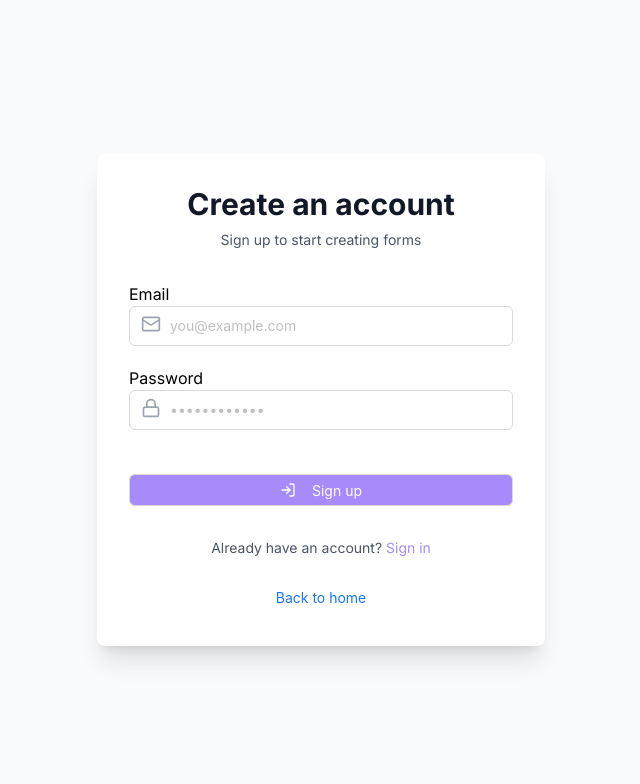
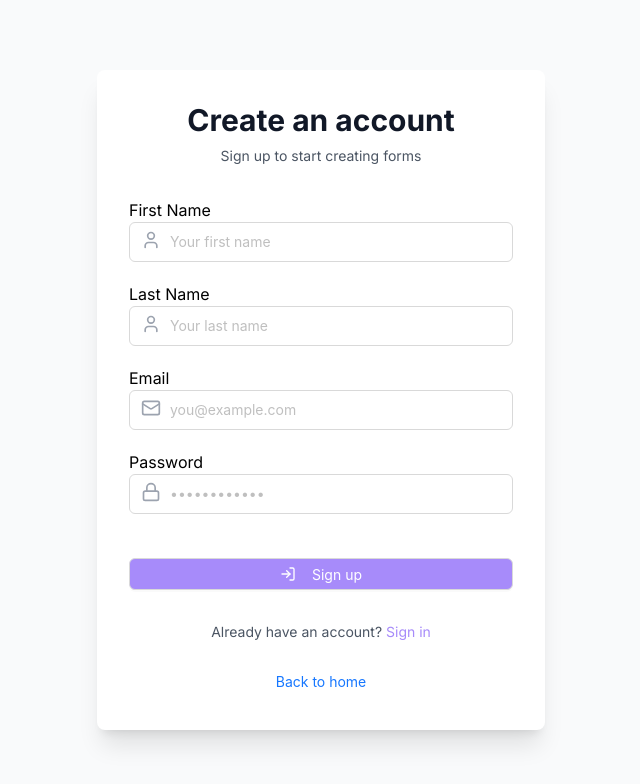
Before and after one commit to kevinshirley/quote-form, a Next.js app: page /signup in a window 1280 px wide. Shown: the top 784 px of the page, without its empty margins (319-959 px from the left). Built offline with nearby package versions, Linux system fonts and the light colour scheme.

Commit message:
Add user name when signing up

```diff
--- a/src/components/dropdown-menu/index.tsx
+++ b/src/components/dropdown-menu/index.tsx
@@ -4,6 +4,7 @@ import type { MenuProps } from 'antd';
 import { Button, Dropdown, Space, Tooltip } from 'antd';
 import { Bolt, CircleUser, LogOut, User } from 'lucide-react';
 import { useRouter } from 'next/navigation';
+import { useAppContext } from '@/context/app-context';
 
 const DropdownMenu = () => {
 	const router = useRouter();
@@ -39,13 +40,16 @@ const DropdownMenu = () => {
 		onClick: handleMenuClick,
 	};
 
+	const {
+		loggedInUser,
+	} = useAppContext();
+
 	return (
     <Dropdown menu={menuProps}>
       <Button className='border-none'>
         <Space>
           <CircleUser />
-					{'Your Name'}
-          {/* <ChevronDown /> */}
+					{`${loggedInUser?.firstName || ''} ${loggedInUser?.lastName || ''}`}
         </Space>
       </Button>
     </Dropdown>
--- a/src/components/login/index.tsx
+++ b/src/components/login/index.tsx
@@ -7,11 +7,7 @@ import { LogIn, Lock, Mail } from "lucide-react";
 import { toast } from "sonner";
 import { useRouter } from "next/navigation";
 import InputWrapper from '@/components/form-flow/contact-information/input-wrapper';
-
-interface UserType {
-  email: string;
-  password: string;
-}
+import { UserType } from '@/interfaces/User';
 
 const Login = () => {
 	const router = useRouter();
@@ -27,11 +23,11 @@ const Login = () => {
     if (users) {
       const parsedUsers = JSON.parse(users);
 
-      const userExist = parsedUsers.find((user: UserType) => user.email === email);
+      const userExist: UserType | null = parsedUsers.find((user: UserType) => user.email === email);
 
       if (userExist) {
         router.push("/dashboard");
-				localStorage.setItem("user", JSON.stringify({ email, password }));
+				localStorage.setItem("user", JSON.stringify({ firstName: userExist.firstName, lastName: userExist.lastName, email }));
       } else {
         toast.error("No user created with this information listed.");
       }
--- a/src/components/signup/index.tsx
+++ b/src/components/signup/index.tsx
@@ -3,7 +3,7 @@
 import { useState } from "react";
 import { Input, Button } from 'antd';
 import Link from "next/link";
-import { LogIn, Lock, Mail } from "lucide-react";
+import { LogIn, Lock, Mail, User } from "lucide-react";
 import { toast } from "sonner";
 import InputWrapper from '@/components/form-flow/contact-information/input-wrapper';
 
@@ -13,6 +13,8 @@ interface UserType {
 }
 
 const Login = () => {
+  const [firstName, setFirstName] = useState("");
+  const [lastName, setLastName] = useState("");
   const [email, setEmail] = useState("");
   const [password, setPassword] = useState("");
 
@@ -24,20 +26,24 @@ const Login = () => {
     if (users) {
       const parsedUsers = JSON.parse(users);
 
-      const userExist = parsedUsers.find((user: UserType) => user.email === email);
+      const userExist = parsedUsers.find((user: UserType) => user.email === email.trim());
 
       if (userExist) {
         toast.error("User exist already.");
       } else {
-        const updatedUsers = [...parsedUsers, { email: email.trim(), password }];
+        const updatedUsers = [...parsedUsers, { firstName: firstName.trim(), lastName: lastName.trim(), email: email.trim(), password }];
         localStorage.setItem("users", JSON.stringify(updatedUsers));
         toast.success("Successfully signed up!");
+        setFirstName('');
+        setLastName('');
         setEmail('');
         setPassword('');
       }
     } else {
-      localStorage.setItem("users", JSON.stringify([{ email, password }]));
+      localStorage.setItem("users", JSON.stringify([{ firstName: firstName.trim(), lastName: lastName.trim(), email: email.trim(), password }]));
       toast.success("Successfully signed up!");
+      setFirstName('');
+      setLastName('');
       setEmail('');
       setPassword('');
     }
@@ -56,6 +62,34 @@ const Login = () => {
 
         <form onSubmit={handleSubmit} className="mt-8 space-y-6">
           <div className="space-y-4">
+            <div className="space-y-2">
+							<InputWrapper label='First Name' htmlFor='firstName'>
+                <User className="absolute left-3 top-8 h-5 w-5 text-gray-400 z-40" />
+                <Input
+                  id="firstName"
+                  type="text"
+                  placeholder="Your first name"
+                  value={firstName}
+                  onChange={(e) => setFirstName(e.target.value)}
+                  className="pl-10 py-2"
+                  required
+                />
+							</InputWrapper>
+            </div>
+            <div className="space-y-2">
+							<InputWrapper label='Last Name' htmlFor='lastName'>
+                <User className="absolute left-3 top-8 h-5 w-5 text-gray-400 z-40" />
+                <Input
+                  id="lastName"
+                  type="text"
+                  placeholder="Your last name"
+                  value={lastName}
+                  onChange={(e) => setLastName(e.target.value)}
+                  className="pl-10 py-2"
+                  required
+                />
+							</InputWrapper>
+            </div>
             <div className="space-y-2">
 							<InputWrapper label='Email' htmlFor='email'>
                 <Mail className="absolute left-3 top-8 h-5 w-5 text-gray-400 z-40" />
--- /dev/null
+++ b/src/interfaces/User.ts
@@ -0,0 +1,5 @@
+export interface UserType {
+	firstName: string;
+	lastName: string;
+	email: string;
+}
```
Also changed, not shown: src/context/app-context.tsx (+6 -12 lines).
